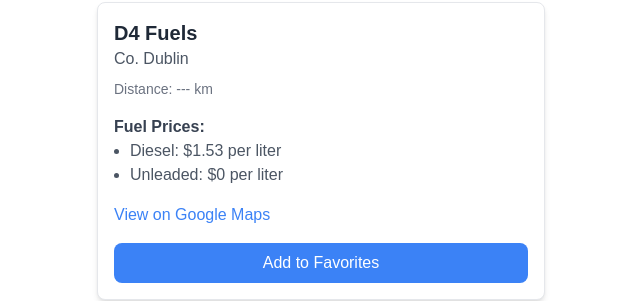
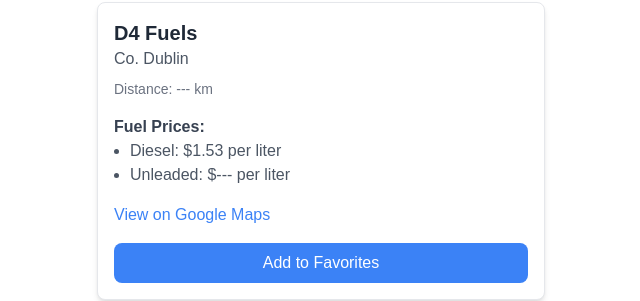
Before and after one commit to jhonnyfc/cheap-irish-fuel-app, a Next.js app: page / in a window 1280 px wide. Shown: the part 2570-2871 px from the top of the page, without its empty margins (319-959 px from the left). Built offline with nearby package versions, Linux system fonts and the light colour scheme.

Commit message:
fix: lint types error

```diff
--- a/src/app/page.tsx
+++ b/src/app/page.tsx
@@ -16,8 +16,8 @@
   longitude: number;
   countyName: string;
   distance?: number | null;
-  dieselPrice: string | null;
-  unleadedPrice: string | null;
+  dieselPrice: number | null;
+  unleadedPrice: number | null;
 }
 
 function haversineDistance(
@@ -113,16 +113,17 @@
       let bValue: number | null = null;
 
       if (sortBy === "dieselPrice") {
-        aValue = a.dieselPrice ? parseFloat(a.dieselPrice) : null;
-        bValue = b.dieselPrice ? parseFloat(b.dieselPrice) : null;
+        aValue = a.dieselPrice;
+        bValue = b.dieselPrice;
       } else if (sortBy === "unleadedPrice") {
-        aValue = a.unleadedPrice ? parseFloat(a.unleadedPrice) : null;
-        bValue = b.unleadedPrice ? parseFloat(b.unleadedPrice) : null;
+        aValue = a.unleadedPrice;
+        bValue = b.unleadedPrice;
       } else if (sortBy === "distance") {
         aValue = a.distance;
         bValue = b.distance;
       }
 
+      if (aValue === null && bValue === null) return 0;
       if (aValue === null) return 1;
       if (bValue === null) return -1;
 
@@ -247,15 +248,11 @@
             fuelPrices={[
               {
                 type: "Diesel",
-                price: station.dieselPrice
-                  ? parseFloat(station.dieselPrice)
-                  : "---",
+                price: station.dieselPrice ?? "---",
               },
               {
                 type: "Unleaded",
-                price: station.unleadedPrice
-                  ? parseFloat(station.unleadedPrice)
-                  : "---",
+                price: station.unleadedPrice ?? "---",
               },
             ]}
           />
```
Also changed, not shown: src/shared/constants/petrolStationsData.json.
